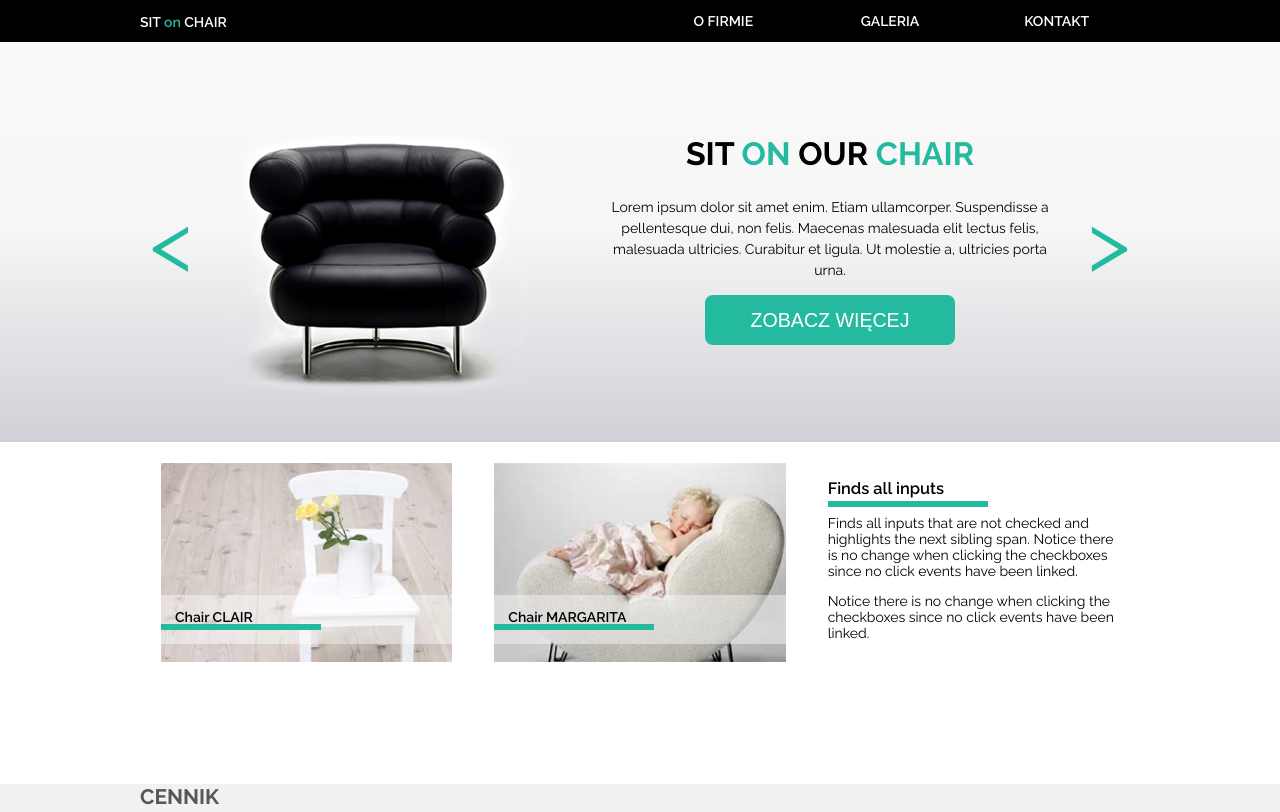
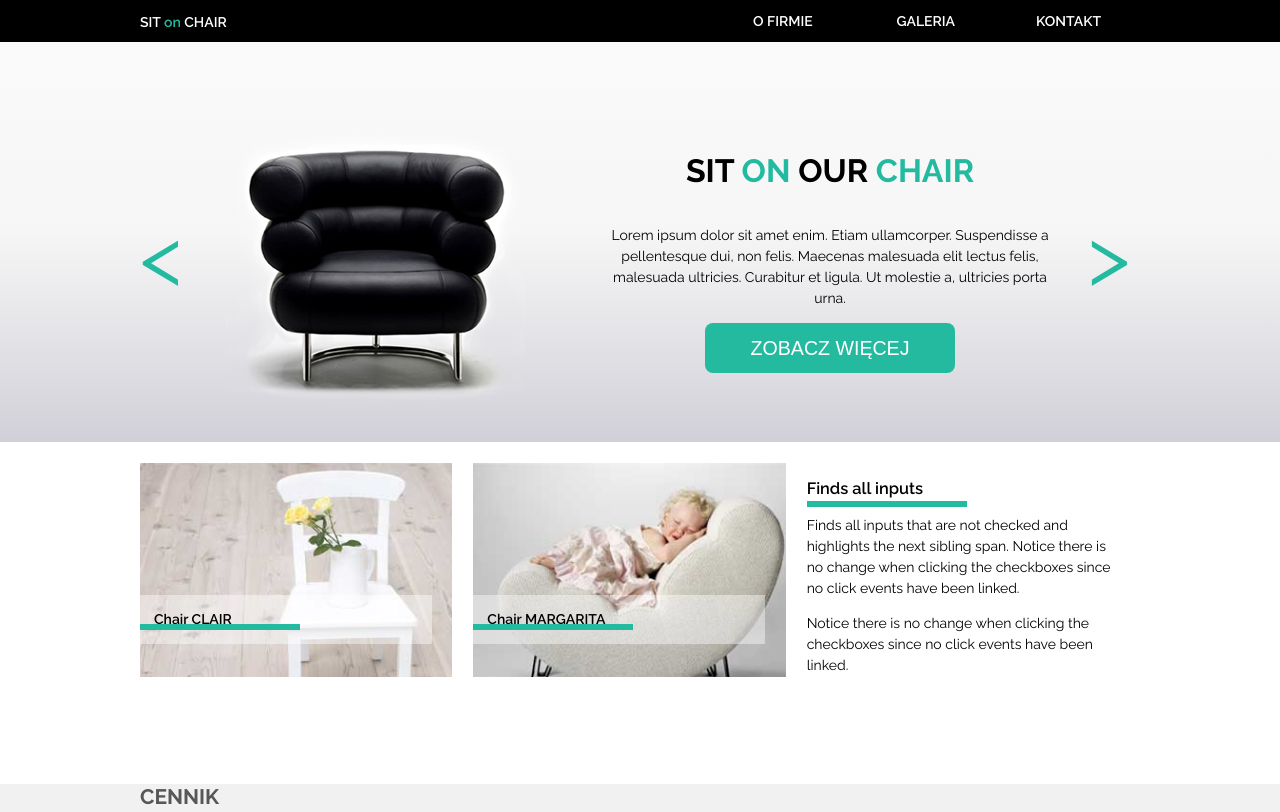
Before and after one commit to agaco/Sit_on_chair_II, a website: page index.html in a window 1280 px wide. Shown: the top 812 px of the page. Drawn offline with Linux system fonts and the light colour scheme.

Commit message:
sliver - do poprawy

```diff
--- a/index.html
+++ b/index.html
@@ -2,7 +2,7 @@
 <html lang="en">
 <head>
     <meta charset="UTF-8">
-    <title></title>
+    <title>Sit ON Chair</title>
     <link rel="stylesheet" href="css/style.css">
     <meta name="viewport" content="width=device-width, initial-scale=1.0"/>
     <script type="text/javascript" src="js/jquery-3.0.0.js"></script>
@@ -45,6 +45,9 @@
  <!-- SEKCJA_1 SLIDER -->
     <section id="section-1-slider">
         <div class="container">
+            <section class="slider">
+                <p id="next">></p>
+                <p id="prev"><</p>
                 <div class="section-1-chair-img">
                     <img src="images/black_chair.png">
                     <article>
@@ -53,7 +56,16 @@
                         <button class="section-1-button-1">ZOBACZ WIĘCEJ</button>
                     </article>
                 </div>
-
+                <div>
+                    <img src="images/slide_1.jpg">
+                </div>
+                <div>
+                    <img src="images/slide_2.jpeg">
+                </div>
+                <div>
+                    <img src="images/slide_3.jpeg">
+                </div>
+            </section>
         </div>
     </section>
  <!-- SECTION_2 PHOTOS -->
--- a/js/app.js
+++ b/js/app.js
@@ -1,74 +1,31 @@
 $(document).ready(function(){
 
-//var burgerButton = $('.menu-btn');
-//var menuNav = $('.menu-bar');
-//var menuA = menuNav.find("a")
-//var body = $("html, body");
-//
-////PAGE SCROLLING
-//	//body.stop().animate({scrollTop: 0}, 500);
-//
-//	menuA.on("click", function(event){
-//		event.preventDefault();
-//
-//		var jumpTo = $(this).attr("href");
-//		var position = $(jumpTo).position().top;
-//
-//		body.animate({scrollTop: position + "px"}, 1500);
-//
-//
-////		$.smoothScroll({
-////    		scrollElement: jumpTo,
-////			scrollTarget: position
-////  		});
-////  			return false
-//
-//    });
-//
-//
-////HAMBURGER MENU
-//
-//    burgerButton.on('click', function(event) {
-//        //menuNav.slideToggle("slow");
-//		menuNav.toggleClass("menu-for-mobile");
-//    })
-//
-//    $(window).on('resize load', function(event) {
-//        if (window.matchMedia("(min-width: 640px)").matches) {
-//			menuNav.addClass("menu-for-desktop");
-//		    menuNav.removeClass("menu-for-mobile");
-//        } else if (window.matchMedia("(max-width: 639px)").matches) {
-//			menuNav.removeClass("menu-for-mobile");
-//		    menuNav.removeClass("menu-for-desktop");
-//        }
-//    })
-//	menuA.on('click', function(event) {
-//         if (window.matchMedia("(max-width: 639px)").matches) {
-//			menuNav.removeClass("menu-for-mobile");
-//        }
-//    })
-//
-//	//LOGOWANIE
-//
-//	$(".log_btn").on('click', function(event){
-//		console.log("test.log")
-//		$(".logging").slideToggle("fast");
-//	})
-//
-//
-//
-////Kafelki - sekcja programy
-//$(".tile").on("click", function(event){
-//	console.log("test");
-//	$(this).hide().next().fadeToggle("fast")
-////		.animate({
-////		opacity: 1,
-////	},2000)
-//})
-//
-//$(".open-prog").on("click", function(event){
-//	$(this).hide().prev().show()
-//})
+var next = $("#next"),
+    prev = $("#prev"),
+    currentIndex = 0,
+    imgNumber = $(".slider").find("div").length,
+    img = $(".slider").find("div"),
+    width = $(".slider").width();
+
+    console.log(width);
 
 
+
+//NEXT
+    next.on("click", function(event){
+      img.eq(currentIndex).css("display", "none")
+      img.eq(currentIndex+1).css("display", "inline-block").css("width", width);
+      currentIndex++;
+        console.log(currentIndex);
+        if (img.eq(currentIndex) > imgNumber) {
+            currentIndex = 0;
+        }
+  })
+//PREV
+    prev.on("click", function(event){
+      img.eq(currentIndex).css("display", "none")
+      img.eq(currentIndex+1).css("display", "inline-block");
+      currentIndex--;
+  })
+
 });
--- a/scss/_mixines.scss
+++ b/scss/_mixines.scss
@@ -20,7 +20,7 @@
     border: none;
 	position: absolute;
     top: -19px;
-	left: 137px;
+	left: 138px;
 }
 @mixin pricing () {
 	border-radius: 50%;
--- a/scss/style.scss
+++ b/scss/style.scss
@@ -53,7 +53,8 @@ ul.navbar {
             font-weight: 600;
         }
 		&:first-child {
-			flex:3;
+			flex:4;
+           // padding-left: 2em;
 		}
 		&:hover ul.dropdown {
 			display: flex;
@@ -85,11 +86,9 @@ ul.navbar {
 		color: white;
 		display: flex;
 		&:hover {
-			background-color: darkgreen;
+			background-color: $main-color-green;
 		}
-
 	}
-
 }
 
 #section-1-slider {
@@ -98,30 +97,46 @@ ul.navbar {
     height: 400px;
     color: $font-color-black;
 }
-
+#next {
+    color: $main-color-green;
+    font-size: 6em;
+    position: absolute;
+    top: 20%;
+    right: 1%;
+    cursor: pointer;
+    z-index: 1000;
+}
+#prev {
+    content: "<";
+    color: $main-color-green;
+    font-size: 6em;
+    position: absolute;
+    top: 20%;
+    left: 0;
+    cursor: pointer;
+    z-index: 1000;
+}
+.slider {
+    width: 100%;
+    height: 100%;
+    display: inline-block;
+    position: relative;
+    div {
+        display: inline-block;
+        align-content: center;
+        display: none;
+//        img {
+//            width: auto;
+//            height: 100%;
+//        }
+    }
     .section-1-chair-img {
+        display: block;
         float: left;
         width: 100%;
         height: 100%;
         //border: 1px solid black;
         position: relative;
-    &:after {
-        content: ">";
-        color: $main-color-green;
-        font-size: 6em;
-        position: absolute;
-        top: 150px;
-        right: 10px;
-    }
-    &:before {
-        content: "<";
-        color: $main-color-green;
-        font-size: 6em;
-        position: absolute;
-        top: 150px;
-        left: 10px;
-    }
-
         img {
             padding-top: 5%;
             vertical-align: middle;
@@ -144,6 +159,7 @@ ul.navbar {
             }
         }
     }
+}
 #section-2-photos {
     height: 325px;
     .section-2-photo-div{
@@ -152,13 +168,15 @@ ul.navbar {
         float: left;
         height: 100%;
         width: 33.3333%;
-        padding: 1.5em;
+        padding: 1.5em 1.5em 1em 0;
+        //border: 1px solid black;
         img {
             width: 100%;
             height: auto;
         }
         p {
             color: black;
+            line-height: 1.5em;
         }
         h3 {
             font-weight: 600;
```
Also changed, not shown: css/style.css, images/slide_1.jpg (added), images/slide_2.jpeg (added), images/slide_3.jpeg (added), 1 other file. Lines whose indentation alone changed are shown as unchanged.
